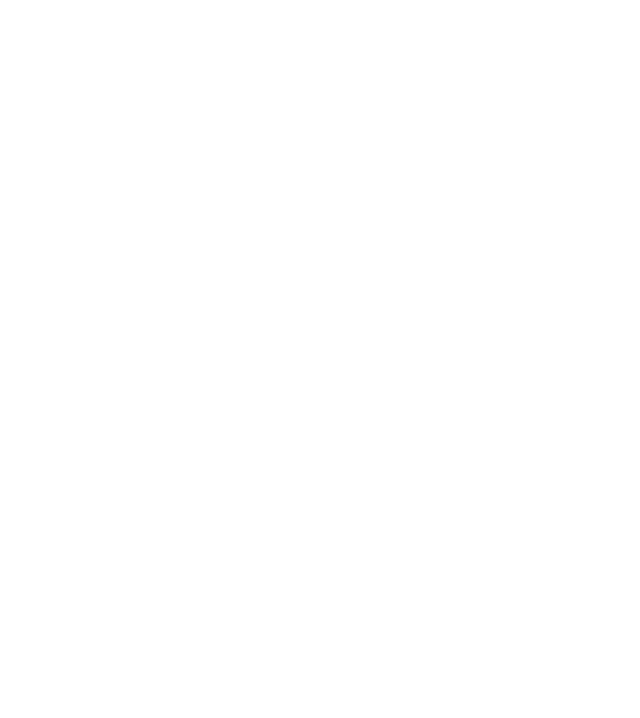
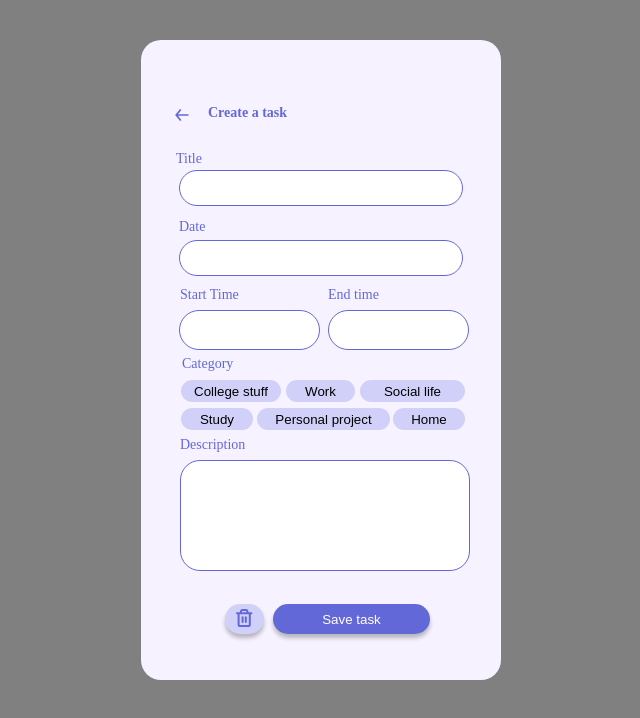
Before and after one commit to lucas-hack/Gerenciador-de-tarefas, a plain HTML site: page pages/create-task.html in a window 1280 px wide. Shown: the whole page, without its empty margins (319-959 px from the left). Drawn offline with Linux system fonts and the light colour scheme.

Commit message:
grandes avanços
página de criação de tarefas visualmente concluída, aplicar o js na home para a barra de tarefas e blocos de tarefas

```diff
--- /dev/null
+++ b/css/create-task.css
@@ -0,0 +1,207 @@
+button {
+    padding: 0;
+    background: none;
+    border: none;
+}
+
+#voltar {
+    position: absolute;
+    left: 31px;
+    top: 65px;
+}
+
+.titulos {
+    font-weight: 500;
+    font-size: 14px;
+    color: #6368D9;
+}
+
+.task {
+    position: absolute;
+    left: 67px;
+    top: 56px;
+    font-weight: 700;
+    font-size: 14px;
+    color: #6368D9;
+}
+
+.title {
+    position: absolute;
+    left: 35px;
+    top: 99px;
+}
+
+.date {
+    position: absolute;
+    left: 38px;
+    top: 167px;
+}
+
+.start {
+    position: absolute;
+    left: 39px;
+    top: 235px;
+}
+
+.end {
+    position: absolute;
+    left: 187px;
+    top: 235px;
+}
+
+.category {
+    position: absolute;
+    left: 41px;
+    top: 304px;
+}
+
+.description {
+    position: absolute;
+    left: 39px;
+    top: 385px;
+}
+
+.input {
+    box-sizing: border-box;
+
+    width: 284px;
+    height: 36px;
+
+    border: 1px solid #6368D9;
+    border-radius: 20px;
+}
+
+.inputTitle {
+    position: absolute;
+    left: 38px;
+    top: 130px;
+}
+
+.inputDate {
+    position: absolute;
+    left: 38px;
+    top: 200px;
+}
+
+.startTime {
+    position: absolute;
+    width: 135px;
+    height: 36px;
+    left: 38px;
+    top: 270px;
+
+    border: 1px solid #6368D9;
+    border-radius: 20px;
+}
+
+.endTime {
+    position: absolute;
+    width: 135px;
+    height: 36px;
+    left: 187px;
+    top: 270px;
+
+    border: 1px solid #6368D9;
+    border-radius: 20px;
+}
+
+.boxCategory {
+    position: absolute;
+    width: 284px;
+    height: 107px;
+    left: 39px;
+    top: 420px;
+
+    border: 1px solid #6368D9;
+    border-radius: 20px;
+}
+
+#College {
+    position: absolute;
+    width: 100px;
+    height: 22px;
+    left: 40px;
+    top: 340px;
+
+    background: #D1D0F9;
+    border-radius: 30px;
+}
+
+#Work {
+    position: absolute;
+    width: 69px;
+    height: 22px;
+    left: 145px;
+    top: 340px;
+
+    background: #D1D0F9;
+    border-radius: 30px;
+}
+
+#Social {
+    position: absolute;
+    width: 105px;
+    height: 22px;
+    left: 219px;
+    top: 340px;
+
+    background: #D1D0F9;
+    border-radius: 30px;
+}
+
+#Study {
+    position: absolute;
+    width: 72px;
+    height: 22px;
+    left: 40px;
+    top: 368px;
+
+    background: #D1D0F9;
+    border-radius: 30px;
+}
+
+#Personal {
+    position: absolute;
+    width: 133px;
+    height: 22px;
+    left: 116px;
+    top: 368px;
+
+    background: #D1D0F9;
+    border-radius: 30px;
+}
+
+#Home {
+    position: absolute;
+    width: 72px;
+    height: 22px;
+    left: 252px;
+    top: 368px;
+
+    background: #D1D0F9;
+    border-radius: 30px;
+}
+
+#lixeira {
+    position: absolute;
+    width: 39px;
+    height: 30px;
+    left: 84px;
+    top: 564px;
+
+    background: #D1D0F9;
+    box-shadow: 0px 4px 4px rgba(0, 0, 0, 0.25);
+    border-radius: 30px;
+}
+
+#saveTask {
+    position: absolute;
+    width: 157px;
+    height: 30px;
+    left: 132px;
+    top: 564px;
+
+    background: #6368D9;
+    box-shadow: 0px 4px 4px rgba(0, 0, 0, 0.25);
+    border-radius: 30px;
+}
--- a/index.html
+++ b/index.html
@@ -7,7 +7,7 @@
     <meta name="viewport" content="width=device-width, initial-scale=1.0">
     <title>Document</title>
     <link rel="stylesheet" href="css/styles.css">
-    <link rel="stylesheet" href="css/pages-1-2.css">
+    <link rel="stylesheet" href="css/pages.css">
     <link rel="preconnect" href="https://fonts.googleapis.com">
     <link rel="preconnect" href="https://fonts.gstatic.com" crossorigin>
     <link
--- a/javaScript/parte - 2/valid.js
+++ b/javaScript/parte - 2/valid.js
@@ -3,9 +3,6 @@
 let email = document.getElementById("email");
 let password = document.getElementById("password");
 let form = document.querySelector("form");
-// let textForm = document.getElementById("textForm");
-// let textEmail = document.getElementById("textEmail");
-// let textPassword = document.getElementById("textPassword");
 
 form.addEventListener('submit', (e) => {
     if (email.value == "" || password.value == "") {
--- /dev/null
+++ b/javaScript/parte - 4/voltar.js
@@ -0,0 +1,5 @@
+var voltarBtn = document.getElementById("voltar");
+voltarBtn.addEventListener("click", function () {
+  // Redirecione para o arquivo HTML desejado
+  window.location.href = "";
+});
--- a/pages/create-task.html
+++ b/pages/create-task.html
@@ -0,0 +1,53 @@
+<!DOCTYPE html>
+<html lang="en">
+
+<head>
+    <meta charset="UTF-8">
+    <meta http-equiv="X-UA-Compatible" content="IE=edge">
+    <meta name="viewport" content="width=device-width, initial-scale=1.0">
+    <title>Document</title>
+    <link rel="stylesheet" href="../styles.css">
+    <link rel="stylesheet" href="../css/create-task.css">
+</head>
+
+<body>
+
+    <div class="tela">
+
+        <button id="voltar"><img src="../img/parte - 4/seta-voltar.svg" alt=""></button>
+
+        <h1 class="task">Create a task</h1>
+
+        <h2 class="titulos title">Title</h2>
+        <input type="text" class="input inputTitle">
+
+        <h2 class="titulos date">Date</h2>
+        <input type="text" class="input inputDate">
+
+        <h2 class="titulos start">Start Time</h2>
+        <input type="text" class="startTime">
+
+        <h2 class="titulos end">End time</h2>
+        <input type="text" class="endTime">
+
+        <h2 class="titulos category">Category</h2>
+
+        <button id="College">College stuff</button>
+        <button id="Work">Work</button>
+        <button id="Social">Social life</button>
+        <button id="Study">Study</button>
+        <button id="Personal">Personal project</button>
+        <button id="Home">Home</button>
+
+        <h2 class="titulos description">Description</h2>
+        <input type="text" class="boxCategory">
+
+        <button id="lixeira"><img src="../img/parte - 4/lixeira.svg" alt=""></button>
+        <button id="saveTask" style="color: white;">Save task</button>
+
+    </div>
+
+    <script src="../javaScript/parte - 4/voltar.js"></script>
+</body>
+
+</html>
```
Also changed, not shown: css/home.css (added, +51 -0 lines), css/pages.css (added, +243 -0 lines), javaScript/parte - 2/create-account.js (+17 -1 lines), javaScript/parte - 3/rotorna.js (added, +28 -0 lines), pages/create-account.html (+1 -1 lines), pages/home.html (+20 -1 lines), img/parte - 3/Vector.svg (added), img/parte - 4/lixeira.svg (added), img/parte - 4/seta-voltar.svg (added).
